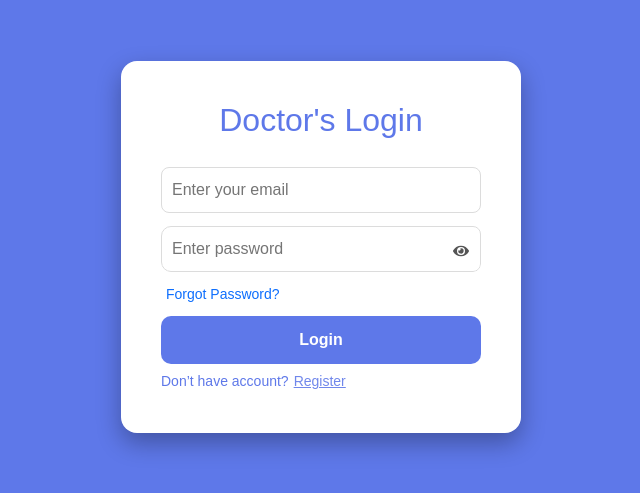
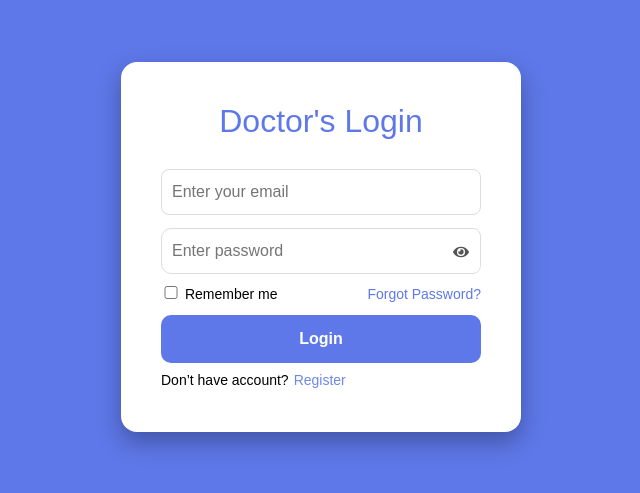
Before and after one commit to pMaitri01/Medi-Track-Frontend, a React (Create React App) app: page /AdminLogin in a window 1280 px wide. Shown: the part 153-646 px from the top of the page, without its empty margins (319-959 px from the left). Built offline with nearby package versions, Linux system fonts and the light colour scheme.

Commit message:
change the css hover & color and add "remember me" checkbox

```diff
--- a/src/admin/css/AdminLogin.css
+++ b/src/admin/css/AdminLogin.css
@@ -47,7 +47,10 @@ body {
 }
 .admin-text-fpwd{
   text-decoration: none;
-
+  color: #5e78e9;
+}
+.admin-text-rmbr{
+  color: black;
 }
 .admin-input-group input {
   width: 100%;
@@ -72,8 +75,8 @@ body {
 }
 
 .admin-login-btn:hover {
-  background: #547792;
-  color: black;
+  background: #4a63d8;
+  color: white;
 }
 
 /* Forgot */
@@ -107,7 +110,12 @@ body {
   cursor: pointer;
   color: #555;
 }
+
+.admin-txtregister{
+  color: black;
+}
 .admin-text-primary{
   color: #7087EB !important;
   margin-left: 5px;
+  text-decoration: none;
 }
--- a/src/admin/pages/AdminLogin.js
+++ b/src/admin/pages/AdminLogin.js
@@ -146,12 +146,19 @@ export default function AdminLogin() {
           {errors.password && <p className="error">{errors.password}</p>}
 
         </div>
-          <small className="admin-text-primary">
-                  <Link to="./demo" className="admin-text-fpwd">
-                      Forgot Password?
-                  </Link>
 
-          </small>
+            <div className="d-flex justify-content-between">
+                          <small className="admin-text-rmbr">
+                            <input type="checkbox" className="ckb"/> Remember me
+                          </small>
+                          <small className="admin-text-primary">
+                              <Link to="/forgotpassword" className="admin-text-fpwd">
+                                  Forgot Password?
+                              </Link>
+
+                          </small>
+                        </div>
+
           <button type="submit" className="admin-login-btn">
             Login
           </button>
```
